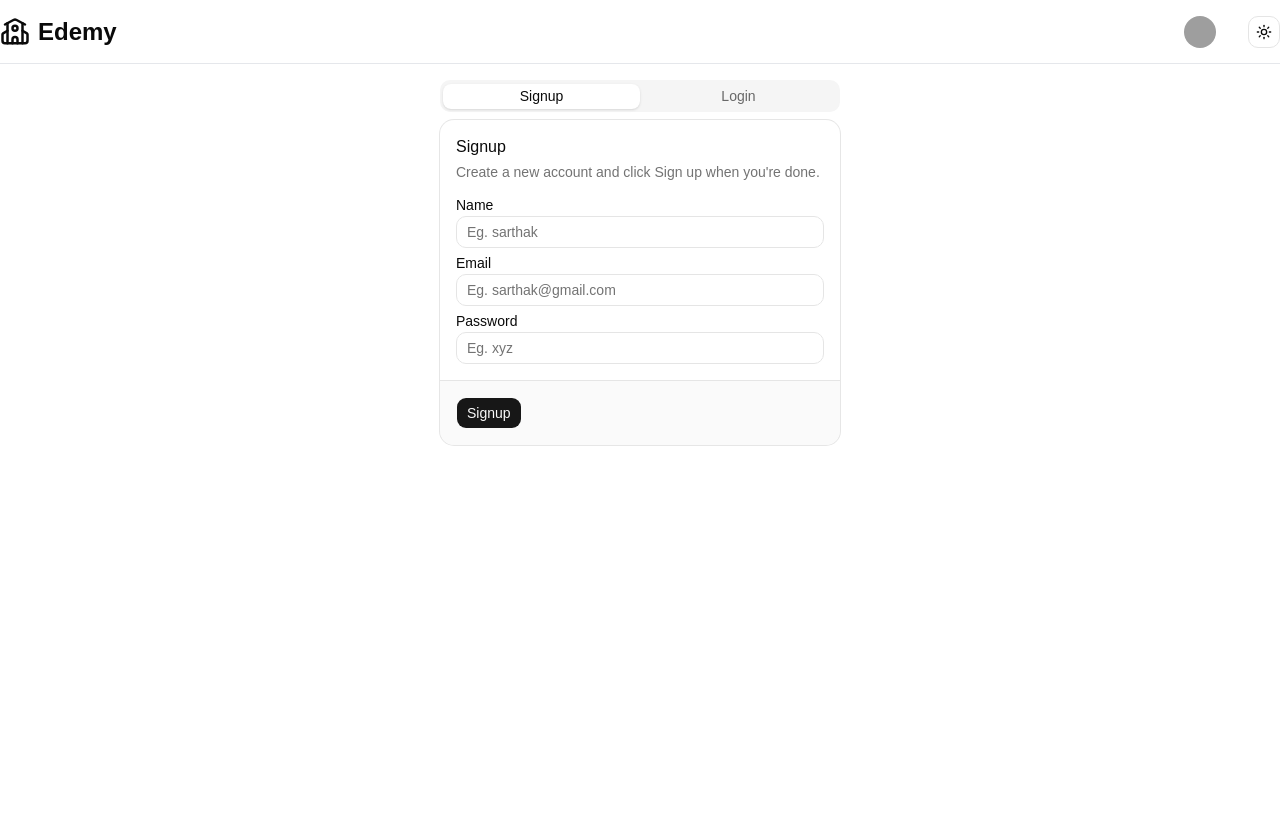
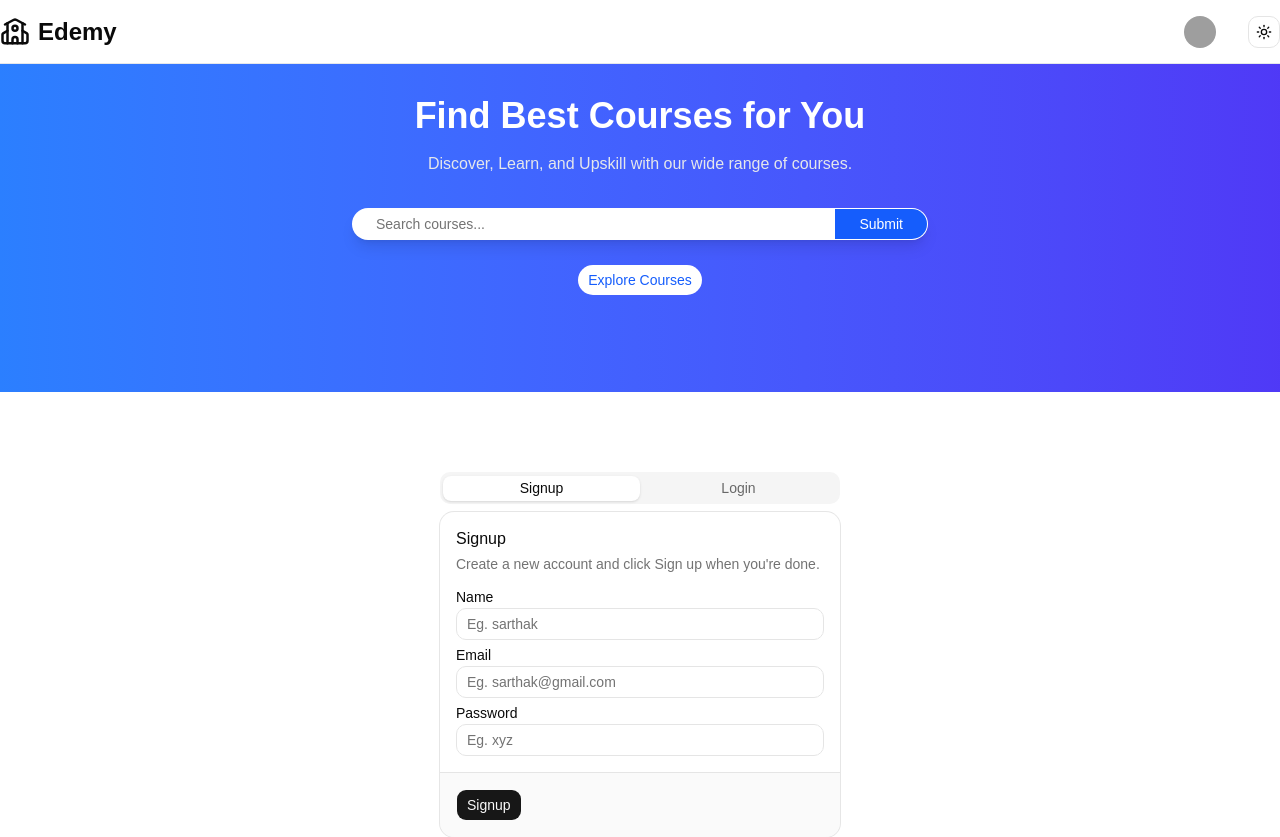
Before and after one commit to sarthakz-47/Edemy, a React (Vite) app in the folder client/: page / in a window 1280 px wide. Before the commit the page ends 800 px from the top, so only its background shows below. Built offline with nearby package versions, Linux system fonts and the light colour scheme; grey boxes are pictures that could not be loaded.

Commit message:
Hero Setion

```diff
--- a/client/src/App.jsx
+++ b/client/src/App.jsx
@@ -2,10 +2,12 @@
 import Login from "./pages/login";
 import { LogIn } from "lucide-react";
 import Navbar from "./components/Navbar";
+import HeroSection from "./pages/student/HeroSection.jsx";
 function App() {
   return (
     <main>
       <Navbar />
+      <HeroSection />
       <Login />
     </main>
   );
--- /dev/null
+++ b/client/src/pages/student/HeroSection.jsx
@@ -0,0 +1,36 @@
+import { Button } from "@/components/ui/button";
+import { Input } from "@/components/ui/input";
+import React from "react";
+
+const HeroSection = () => {
+  return (
+    <div className="relative bg-gradient-to-r from-blue-500 to-indigo-600 dark:from-gray-800 dark:to-gray-900 py-24 px-4 text-center">
+      <div className="max-w-3xl mx-auto">
+        <h1 className="text-white text-4xl font-bold mb-4">
+          Find Best Courses for You
+        </h1>
+        <p className="text-gray-200 dark:text-gray-400 mb-8">
+          Discover, Learn, and Upskill with our wide range of courses.
+        </p>
+        <form
+          action=""
+          className="flex items-center bg-white dark:bg-gray-800 rounded-full shadow-lg overflow-hidden max-w-xl mx-auto mb-6"
+        >
+          <Input
+            type="text"
+            placeholder="Search courses..."
+            className="flex-grow border-none focus-visible:ring-0 px-6 py-3 text-gray-900 dark:text-gray-100 placeholder-gray-400 dark:placeholder-gray-500"
+          />
+          <Button className="bg-blue-600 dark:bg-blue-700 text-white px-6 py-3 rounded-r-full hover:bg-blue-700 dark:hover:bg-blue-800">
+            Submit
+          </Button>
+        </form>
+        <Button className="bg-white dark:bg-gray-100 text-blue-600 rounded-full hover:bg-gray-200">
+          Explore Courses
+        </Button>
+      </div>
+    </div>
+  );
+};
+
+export default HeroSection;
```
